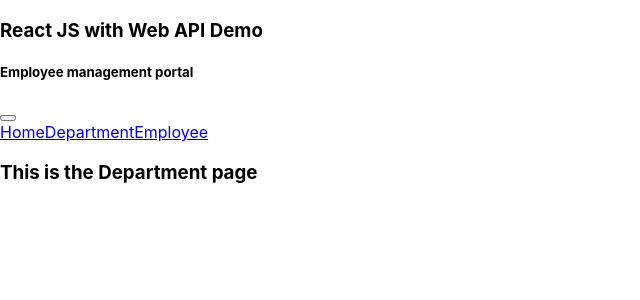
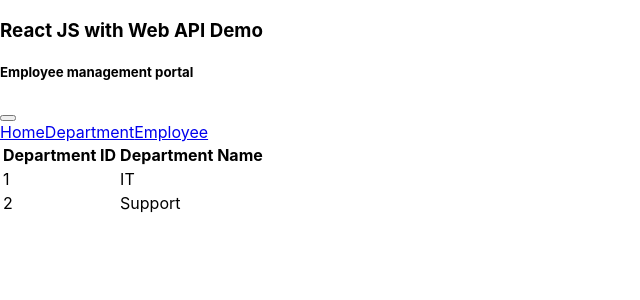
Before and after one commit to GoranACM/Full-stack-web-app, a React (Create React App) app in the folder React/employee-app/: page /department in a window 1280 px wide. Shown: the top 300 px of the page, without its empty margins (0-640 px from the left). Built offline with nearby package versions, Linux system fonts and the light colour scheme; the HTML template or start-up script is replaced by a standard one.

Commit message:
Department table with dummy data

```diff
--- a/React/employee-app/src/components/Department.js
+++ b/React/employee-app/src/components/Department.js
@@ -1,11 +1,44 @@
 import React, { Component } from 'react';
+import { Table } from 'react-bootstrap';
 
 export class Department extends Component {
+  constructor(props) {
+    super(props);
+    this.state = { deps: [] };
+  }
+
+  componentDidMount() {
+    this.refreshList();
+  }
+
+  refreshList() {
+    this.setState({
+      deps: [
+        { DepartmentID: 1, DepartmentName: 'IT' },
+        { DepartmentID: 2, DepartmentName: 'Support' },
+      ],
+    });
+  }
+
   render() {
+    const { deps } = this.state;
     return (
-      <div className='mt-5 d-flex justify-content-left'>
-        <h3>This is the Department page</h3>
-      </div>
+      <Table className='mt-4' striped bordered hover size='sm'>
+        <thead>
+          <tr>
+            <th>Department ID</th>
+            <th>Department Name</th>
+          </tr>
+        </thead>
+        <tbody>
+          {deps.map((dep) => (
+            <tr key={dep.DepartmentID}>
+              <td>{dep.DepartmentID}</td>
+              <td>{dep.DepartmentName}</td>
+            </tr>
+          ))}
+        </tbody>
+      </Table>
     );
   }
 }
```
Also changed, not shown: 1 other file (tests, documents, lock files or other folders).
